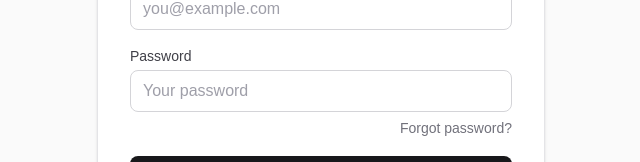
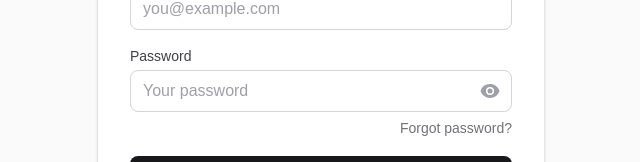
Before and after one commit to liam-m3/divorce-companion, a Next.js app: page /login in a window 1280 px wide. Shown: the part 338-500 px from the top of the page, without its empty margins (319-959 px from the left). Built offline with nearby package versions, Linux system fonts and the light colour scheme.

Commit message:
feat(ui): add password visibility toggle to Input component
Auto-detects type="password" and shows eye/eye-slash toggle button.
Applies to all password fields across login, signup, reset-password.

```diff
--- a/src/components/ui/Input.tsx
+++ b/src/components/ui/Input.tsx
@@ -1,6 +1,6 @@
 'use client';
 
-import { InputHTMLAttributes, forwardRef } from 'react';
+import { InputHTMLAttributes, forwardRef, useState } from 'react';
 
 interface InputProps extends InputHTMLAttributes<HTMLInputElement> {
   label?: string;
@@ -8,8 +8,10 @@ interface InputProps extends InputHTMLAttributes<HTMLInputElement> {
 }
 
 const Input = forwardRef<HTMLInputElement, InputProps>(
-  ({ className = '', label, error, id, ...props }, ref) => {
+  ({ className = '', label, error, id, type, ...props }, ref) => {
     const inputId = id || label?.toLowerCase().replace(/\s+/g, '-');
+    const isPassword = type === 'password';
+    const [showPassword, setShowPassword] = useState(false);
 
     return (
       <div className="w-full">
@@ -21,9 +23,11 @@ const Input = forwardRef<HTMLInputElement, InputProps>(
             {label}
           </label>
         )}
+        <div className="relative">
           <input
             ref={ref}
             id={inputId}
+            type={isPassword && showPassword ? 'text' : type}
             className={`
               w-full px-3 py-2 rounded-lg border
               bg-white dark:bg-zinc-900
@@ -32,11 +36,34 @@ const Input = forwardRef<HTMLInputElement, InputProps>(
               border-zinc-300 dark:border-zinc-600
               focus:outline-none focus:ring-2 focus:ring-zinc-500 focus:border-transparent
               disabled:opacity-50 disabled:cursor-not-allowed
+              ${isPassword ? 'pr-10' : ''}
               ${error ? 'border-red-500 focus:ring-red-500' : ''}
               ${className}
             `}
             {...props}
           />
+          {isPassword && (
+            <button
+              type="button"
+              onClick={() => setShowPassword(!showPassword)}
+              className="absolute right-3 top-1/2 -translate-y-1/2 text-zinc-400 hover:text-zinc-600 dark:hover:text-zinc-300 transition-colors"
+              tabIndex={-1}
+              aria-label={showPassword ? 'Hide password' : 'Show password'}
+            >
+              {showPassword ? (
+                <svg xmlns="http://www.w3.org/2000/svg" viewBox="0 0 20 20" fill="currentColor" className="w-5 h-5">
+                  <path fillRule="evenodd" d="M3.28 2.22a.75.75 0 00-1.06 1.06l14.5 14.5a.75.75 0 101.06-1.06l-1.745-1.745a10.029 10.029 0 003.3-4.38 1.651 1.651 0 000-1.185A10.004 10.004 0 009.999 3a9.956 9.956 0 00-4.744 1.194L3.28 2.22zM7.752 6.69l1.092 1.092a2.5 2.5 0 013.374 3.373l1.092 1.092a4 4 0 00-5.558-5.558z" clipRule="evenodd" />
+                  <path d="M10.748 13.93l2.523 2.523a9.987 9.987 0 01-3.27.547c-4.258 0-7.894-2.66-9.337-6.41a1.651 1.651 0 010-1.186A10.007 10.007 0 012.839 6.02L6.07 9.252a4 4 0 004.678 4.678z" />
+                </svg>
+              ) : (
+                <svg xmlns="http://www.w3.org/2000/svg" viewBox="0 0 20 20" fill="currentColor" className="w-5 h-5">
+                  <path d="M10 12.5a2.5 2.5 0 100-5 2.5 2.5 0 000 5z" />
+                  <path fillRule="evenodd" d="M.664 10.59a1.651 1.651 0 010-1.186A10.004 10.004 0 0110 3c4.257 0 7.893 2.66 9.336 6.41.147.381.146.804 0 1.186A10.004 10.004 0 0110 17c-4.257 0-7.893-2.66-9.336-6.41zM14 10a4 4 0 11-8 0 4 4 0 018 0z" clipRule="evenodd" />
+                </svg>
+              )}
+            </button>
+          )}
+        </div>
         {error && (
           <p className="mt-1 text-sm text-red-500">{error}</p>
         )}
```
Lines whose indentation alone changed are shown as unchanged.
